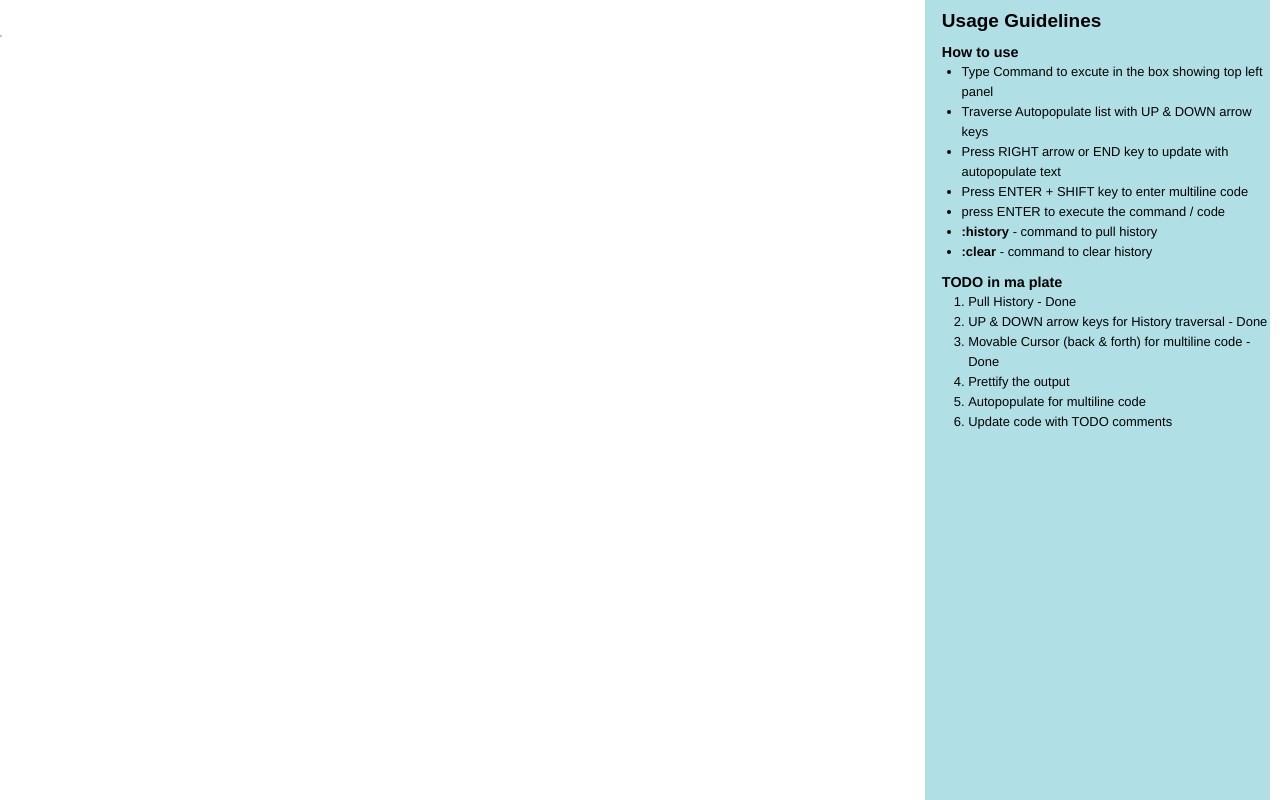
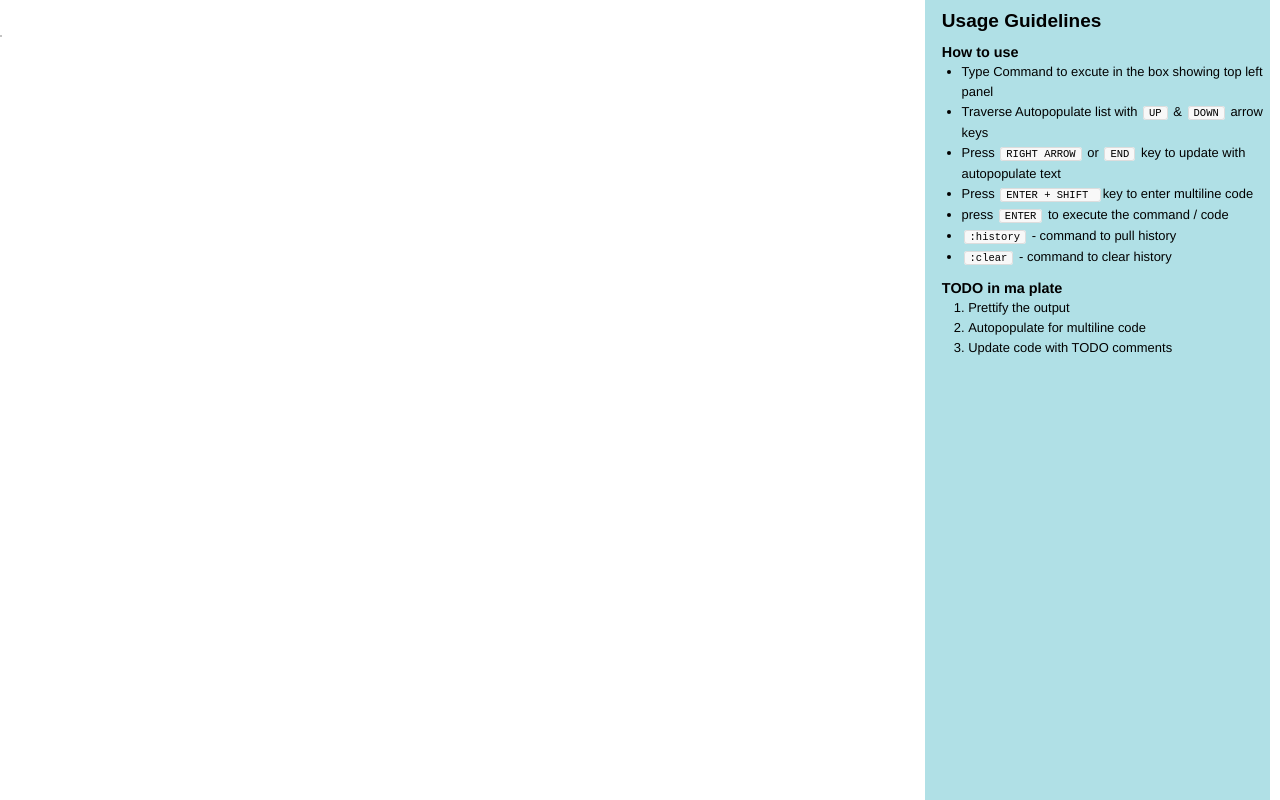
Before and after one commit to maheshtalada/js-command-interpreter, a website: page index.html in a window 1280 px wide. Drawn offline with nearby package versions, Linux system fonts and the light colour scheme.

Commit message:
comment updated for History

```diff
--- a/index.html
+++ b/index.html
@@ -27,18 +27,15 @@
     <h4>How to use</h4>
     <ul>
         <li>Type Command to excute in the box showing top left panel</li>
-        <li>Traverse Autopopulate list with UP & DOWN arrow keys</li>
-        <li>Press RIGHT arrow or END key to update with autopopulate text</li>
-        <li>Press ENTER + SHIFT key to enter multiline code</li>
-        <li>press ENTER to execute the command / code </li>
-        <li><strong>:history</strong> - command to pull history</li>
-        <li><strong>:clear</strong> - command to clear history</li>
+        <li>Traverse Autopopulate list with <code>UP</code> & <code>DOWN</code> arrow keys</li>
+        <li>Press <code>RIGHT ARROW</code> or <code>END</code> key to update with autopopulate text</li>
+        <li>Press <code>ENTER + SHIFT </code>key to enter multiline code</li>
+        <li>press <code>ENTER</code> to execute the command / code </li>
+        <li><code>:history</code> - command to pull history</li>
+        <li><code>:clear</code> - command to clear history</li>
     </ul>
   <h4>TODO in ma plate</h4>
    <ol>
-      <li>Pull History - Done</li>
-      <li>UP & DOWN arrow keys for History traversal - Done</li>
-      <li>Movable Cursor (back & forth) for multiline code -Done </li>
       <li>Prettify the output</li>
       <li>Autopopulate for multiline code</li>
       <li>Update code with TODO comments</li>
--- a/style.css
+++ b/style.css
@@ -26,3 +26,4 @@ span { outline: none;}
 .help ul {list-style: disc outside none;margin-bottom: 10px;padding-left: 6%; }
 .help h2 {font: bold 19px arial;padding: 10px 0;}
 .help li { font-size: 90%;}
+code{margin: 0 2px;padding: 0px 5px;border: 1px solid #ddd;background-color: #f8f8f8;border-radius: 3px;}
```
